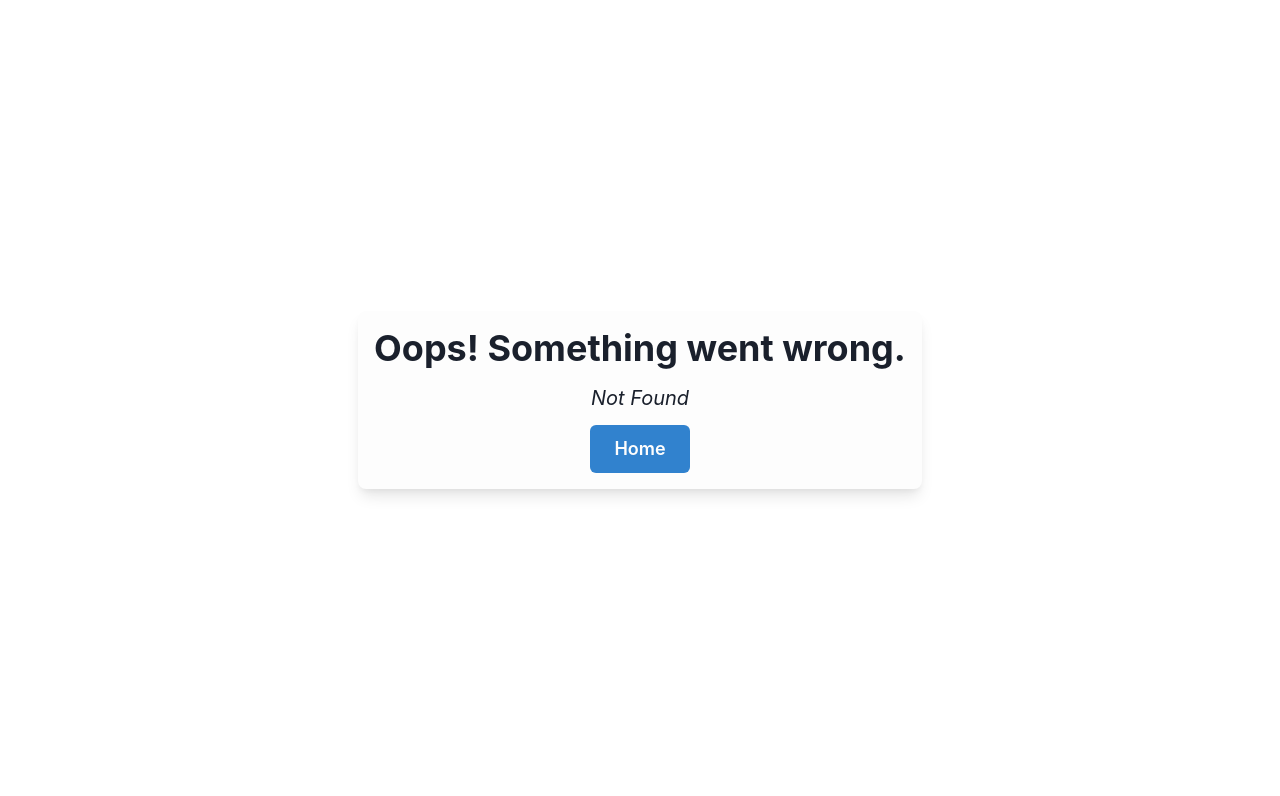
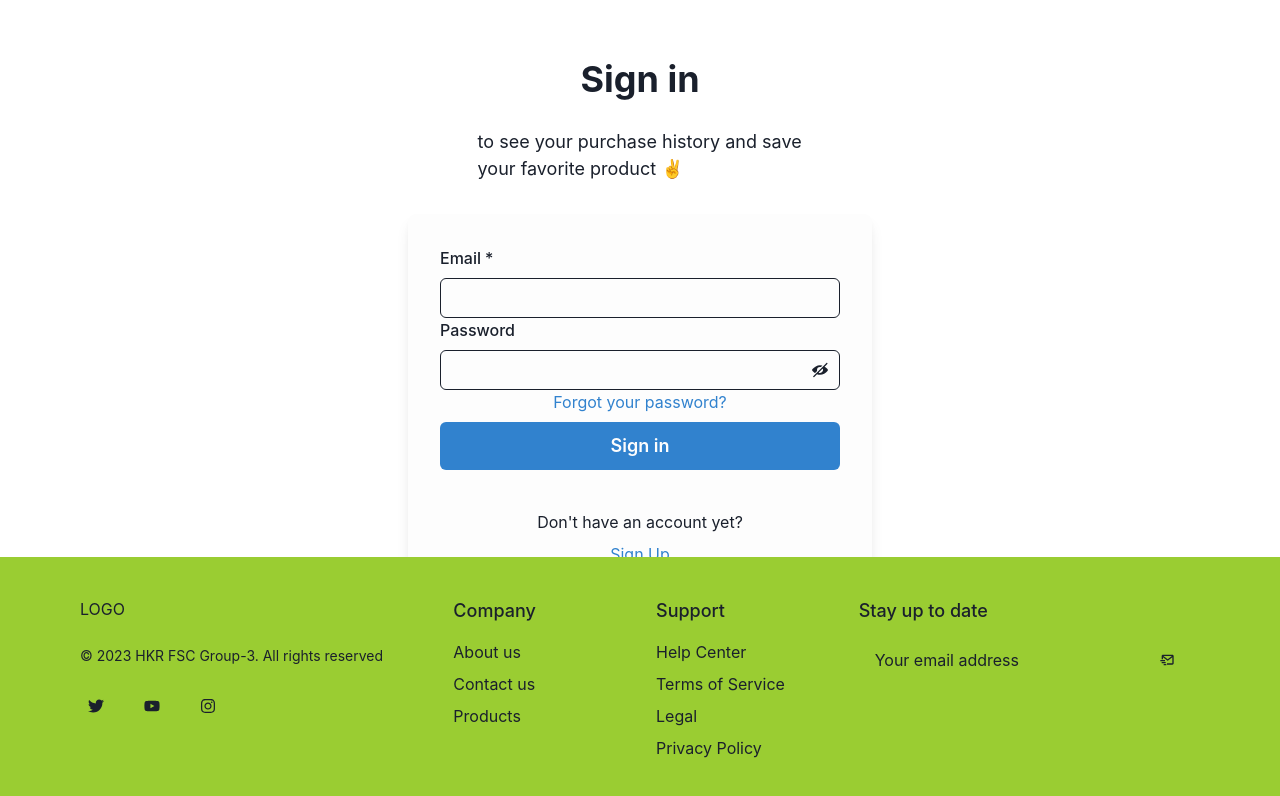
Before and after one commit to zzfz1/Full-Stack-Development-Group3, a React (Vite) app in the folder client/: page /login in a window 1280 px wide. Before the commit this address had no page. Shown: the top 796 px of the page. Built offline with nearby package versions, Linux system fonts and the light colour scheme.

Commit message:
Client login (#51)
* Implement Basic Layout and validation for Login Page

* Implement Links

```diff
--- a/client/package.json
+++ b/client/package.json
@@ -15,6 +15,7 @@
     "@emotion/styled": "^11.10.6",
     "@reduxjs/toolkit": "^1.9.3",
     "axios": "^1.3.5",
+    "formik": "^2.2.9",
     "framer-motion": "^10.11.2",
     "localforage": "^1.10.0",
     "match-sorter": "^6.3.1",
--- /dev/null
+++ b/client/src/components/Login.jsx
@@ -0,0 +1,214 @@
+import React from "react";
+import {
+  Flex,
+  Box,
+  FormControl,
+  FormErrorMessage,
+  FormLabel,
+  Input,
+  InputGroup,
+  Divider,
+  HStack,
+  InputRightElement,
+  Stack,
+  Button,
+  Heading,
+  Text,
+  useColorModeValue,
+  IconButton,
+} from "@chakra-ui/react";
+import { Link } from "react-router-dom";
+import { useState } from "react";
+import { BsGithub, BsDiscord, BsGoogle } from "react-icons/bs";
+import { ViewIcon, ViewOffIcon } from "@chakra-ui/icons";
+import { Formik, Form, Field } from "formik";
+
+function Login() {
+  const [showPassword, setShowPassword] = useState(false);
+
+  const initialValues = {
+    email: "",
+    password: "",
+  };
+
+  const validate = (values) => {
+    const errors = {};
+
+    if (!values.email) {
+      errors.email = "Required";
+    } else if (!/^[A-Z0-9._%+-]+@[A-Z0-9.-]+\.[A-Z]{2,}$/i.test(values.email)) {
+      errors.email = "Invalid email address";
+    }
+
+    if (!values.password) {
+      errors.password = "Required";
+    }
+
+    return errors;
+  };
+
+  return (
+    <Flex
+      minH={"100vh"}
+      align={"center"}
+      justify={"center"}
+      bg={useColorModeValue("gray.50", "gray.800")}
+    >
+      <Stack spacing={8} mx={"auto"} maxW={"lg"} py={12} px={6}>
+        <Stack align={"center"}>
+          <Heading fontSize={"4xl"} textAlign={"center"}>
+            Sign in
+          </Heading>
+          <Text fontSize={"lg"} color={"gray"} pt="4%" px={["5%", "15%"]}>
+            to see your purchase history and save your favorite product ✌️
+          </Text>
+        </Stack>
+        <Box
+          rounded={"lg"}
+          bg={useColorModeValue("white", "gray.700")}
+          boxShadow={"lg"}
+          p={8}
+        >
+          <Stack spacing={4}>
+            <Formik
+              initialValues={initialValues}
+              onSubmit={async (values, actions) => {
+                try {
+                  const data = await fetch(
+                    `http://localhost:3000/api/users/login`,
+                    {
+                      method: "POST",
+                      headers: { "Content-Type": "application/json" },
+                      body: JSON.stringify({
+                        email: values.email,
+                        password: values.password,
+                      }),
+                    }
+                  );
+                  console.log(data);
+                  actions.setSubmitting(false);
+                } catch (err) {
+                  console.error(err.message);
+                  actions.setSubmitting(false);
+                }
+              }}
+              validate={validate}
+            >
+              {(props) => (
+                <Form>
+                  <Field name="email">
+                    {({ field, form }) => (
+                      <FormControl
+                        isInvalid={form.errors.email && form.touched.email}
+                        isRequired
+                      >
+                        <FormLabel>Email</FormLabel>
+                        <Input {...field} />
+                        <FormErrorMessage>{form.errors.email}</FormErrorMessage>
+                      </FormControl>
+                    )}
+                  </Field>
+                  <Field name="password">
+                    {({ field, form }) => (
+                      <FormControl
+                        isInvalid={
+                          form.errors.password && form.touched.password
+                        }
+                      >
+                        <FormLabel>Password</FormLabel>
+                        <InputGroup>
+                          <Input
+                            {...field}
+                            type={showPassword ? "text" : "password"}
+                          />
+                          <InputRightElement h={"full"}>
+                            <Button
+                              variant={"ghost"}
+                              onClick={() =>
+                                setShowPassword((showPassword) => !showPassword)
+                              }
+                            >
+                              {showPassword ? <ViewIcon /> : <ViewOffIcon />}
+                            </Button>
+                          </InputRightElement>
+                        </InputGroup>
+                        <FormErrorMessage>
+                          {form.errors.password}
+                        </FormErrorMessage>
+                        <Text align={"center"} color={"primary.500"}>
+                          <Link to="/reset">Forgot your password? </Link>
+                        </Text>
+                      </FormControl>
+                    )}
+                  </Field>
+                  <Stack spacing={10} pt={2}>
+                    <Button
+                      loadingText="Submitting"
+                      size="lg"
+                      bg={"primary.500"}
+                      color={"white"}
+                      _hover={{
+                        bg: "primary.600",
+                      }}
+                      type="submit"
+                      isLoading={props.isSubmitting}
+                    >
+                      Sign in
+                    </Button>
+                  </Stack>
+                </Form>
+              )}
+            </Formik>
+            <Stack pt={6}>
+              <Text align={"center"}>Don't have an account yet? </Text>
+              <Link to="/register">
+                <Text align={"center"} color={"primary.500"}>
+                  Sign Up
+                </Text>
+              </Link>
+            </Stack>
+            <Stack>
+              <Box textAlign="center" py={4}>
+                <Divider borderColor="gray" />
+                <Text fontSize="xl" fontWeight="semibold">
+                  Or Continue With
+                </Text>
+                <Divider borderColor="gray" />
+              </Box>
+            </Stack>
+            <Stack>
+              <HStack spacing={5} px={5} justifyContent="space-around">
+                <IconButton
+                  aria-label="google"
+                  variant="ghost"
+                  size="lg"
+                  isRound={true}
+                  _hover={{ bg: "primary.500" }}
+                  icon={<BsGoogle size="40px" />}
+                />
+                <IconButton
+                  aria-label="github"
+                  variant="ghost"
+                  size="lg"
+                  isRound={true}
+                  _hover={{ bg: "primary.500" }}
+                  icon={<BsGithub size="40px" />}
+                />
+                <IconButton
+                  aria-label="discord"
+                  variant="ghost"
+                  size="lg"
+                  isRound={true}
+                  _hover={{ bg: "primary.500" }}
+                  icon={<BsDiscord size="40px" />}
+                />
+              </HStack>
+            </Stack>
+          </Stack>
+        </Box>
+      </Stack>
+    </Flex>
+  );
+}
+
+export default Login;
```
Also changed, not shown: client/src/App.jsx (+5 -4 lines), 1 other file (tests, documents, lock files or other folders).
